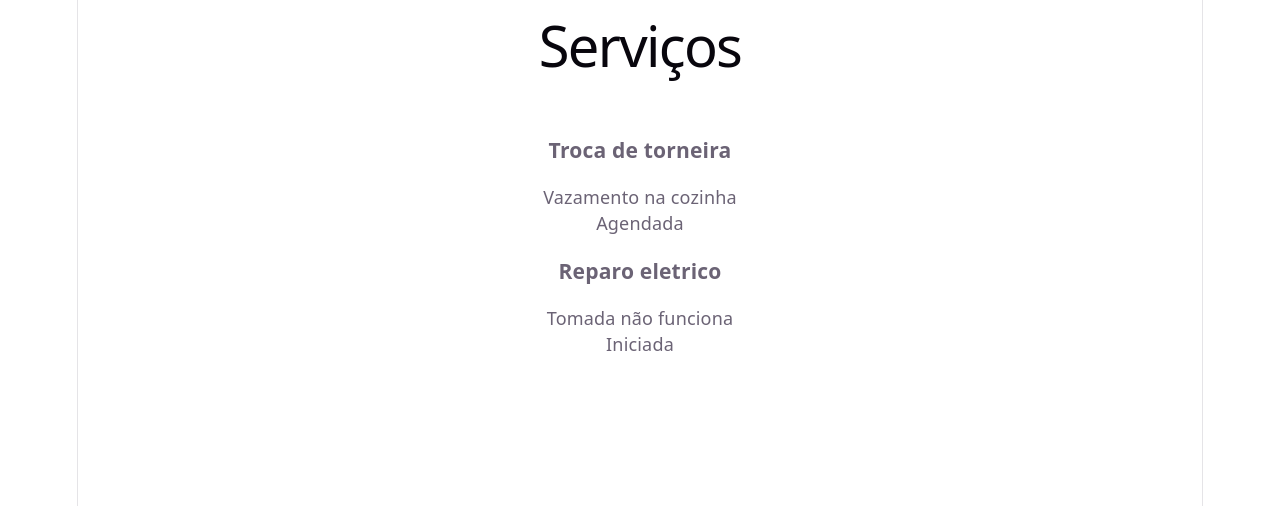
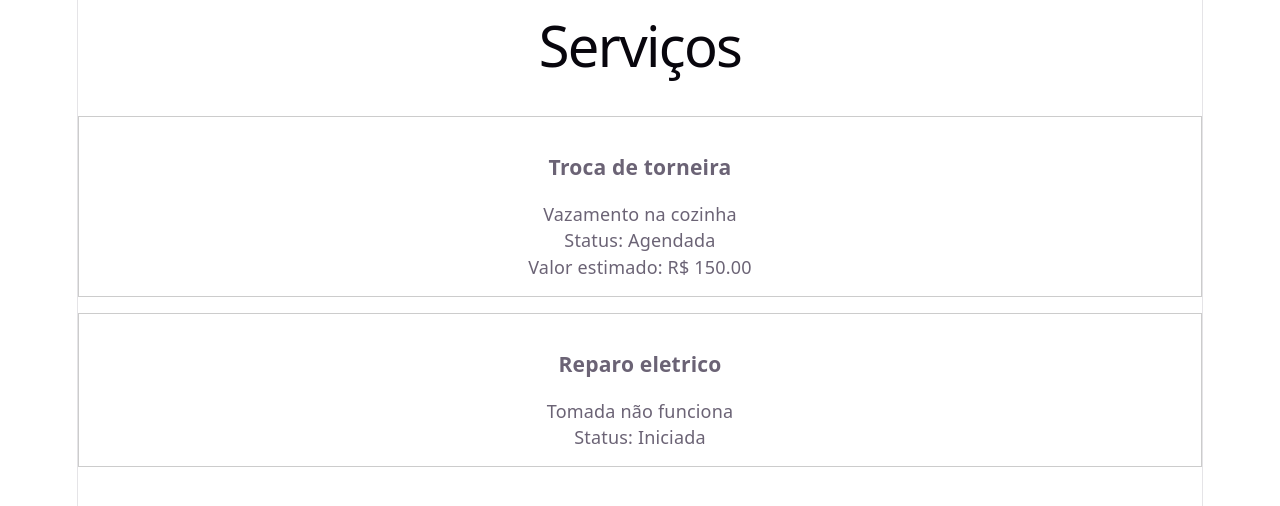
Before and after one commit to EvertonSanches/Maos-a-obra, a React (Vite) app in the folder front-end/: page /home in a window 1280 px wide. Shown: the top 506 px of the page. Built offline with nearby package versions, Linux system fonts and the light colour scheme.

Commit message:
Estilização card de serviços

```diff
--- a/front-end/src/components/OrderCard.tsx
+++ b/front-end/src/components/OrderCard.tsx
@@ -6,12 +6,18 @@ type OrderCardProps = {
 
 function OrderCard({ order }: OrderCardProps) {
     return (
-        <div>
-            <h3>
-                {order.title}
-            </h3>
+        <div style={{ border: '1px solid #ccc', padding: '16px', marginBottom: '16px'}}>
+            <h3>{order.title}</h3>
+
             <p>{order.description}</p>
-            <span>{order.status}</span>
+
+            <div>
+                <span>Status: {order.status}</span>
+            </div>
+
+            {order.estimatedValue && (
+                <p>Valor estimado: R$ {order.estimatedValue.toFixed(2)}</p>
+            )}
         </div>
     )
 }
```
Also changed, not shown: front-end/src/services/orderService.ts (added).
